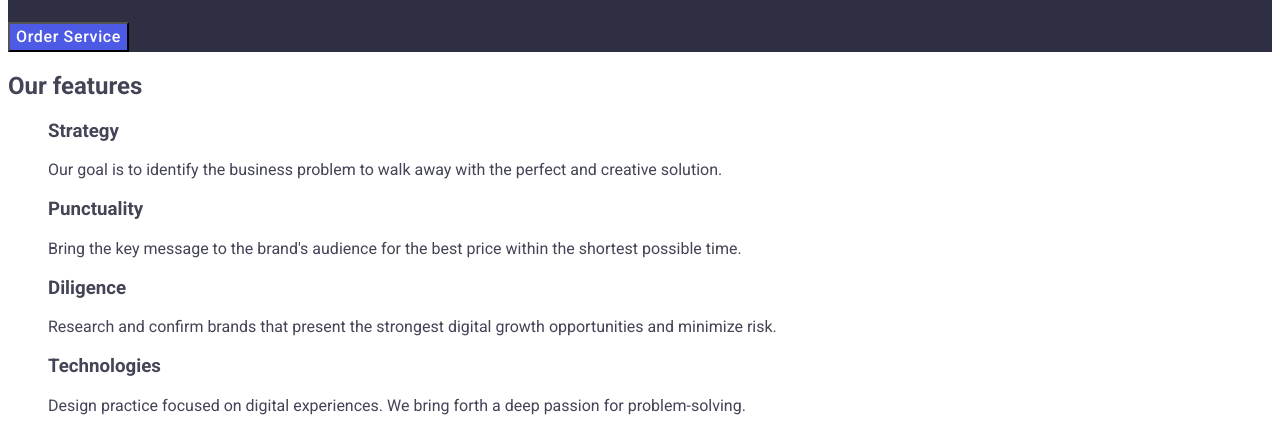
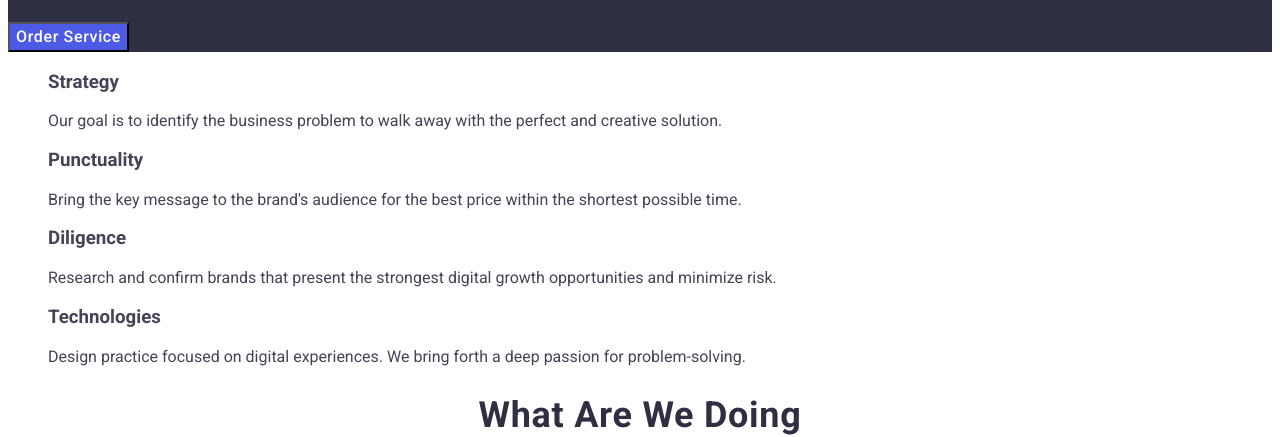
Before and after one commit to Anton-Kravtsov/goit-markup-hw-02, a plain HTML site: page index.html in a window 1280 px wide. Shown: the part 312-749 px from the top of the page. Drawn offline with Linux system fonts and the light colour scheme.

Commit message:
Update index.html

```diff
--- a/index.html
+++ b/index.html
@@ -45,7 +45,7 @@
       <!-- Our features -->
 
       <section>
-        <h2>Our features</h2>
+        <h2 class="section-header" hidden>Our features</h2>
         <ul class="list">
           <li>
             <h3>Strategy</h3>
@@ -81,7 +81,7 @@
       <!-- What we are doing -->
 
       <section>
-        <h2>What are we doing</h2>
+        <h2 class="section-header">What are we doing</h2>
         <ul class="list">
           <li>
             <img src="./images/work/monitor.jpg" alt="monitor" width="360" height="300" />
@@ -98,7 +98,7 @@
       <!-- Gallery -->
 
       <section>
-        <h2>Our Team</h2>
+        <h2 class="section-header">Our Team</h2>
         <ul class="list">
           <li>
             <img
```
